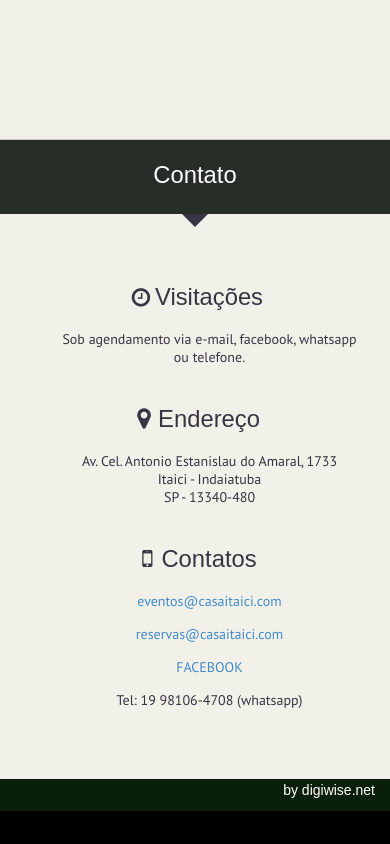
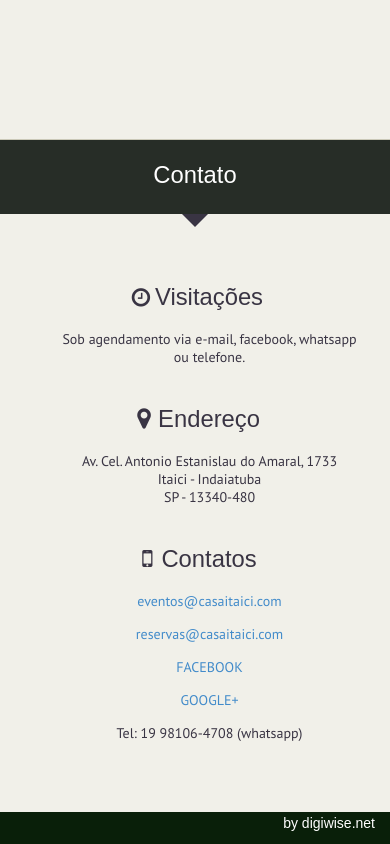
Before and after one commit to kaiam/casa-itaici-mockup, a plain HTML site: page index.html in a window 390 px wide. Shown: the part 996-1840 px from the top of the page. Before the commit the page ends 1807 px from the top, so only its background shows below. Drawn offline with Linux system fonts and the light colour scheme; some packages are replaced by stand-ins of ours; a web font is replaced by a local one.

Commit message:
fixed mobile version no scroll

```diff
--- a/css/style.css
+++ b/css/style.css
@@ -7,7 +7,7 @@
 body {
 	font-family: 'Marmelad', Arial, Helvetica, sans-serif;
 	background-color: #000;
-	overflow: hidden;
+	overflow-x: hidden;
 	padding: 0;
 }
 h1, h2, h3 {
@@ -103,7 +103,6 @@ embed, object, iframe{max-width: 100%;}
 	z-index: -100;
 	top: 0;
 	left: 0;
-	overflow: hidden;
 }
 .intro-slide .cycle-slide {
 	max-width: 100%; !important;
@@ -1849,6 +1848,10 @@ input.hint {
 /*Tablet Landscape*/
 @media screen and (max-width: 991px) {
 
+	body {
+		overflow: visible;
+	}
+
 	.intro-title {
 		width: auto;
 		height: auto;
--- a/index.html
+++ b/index.html
@@ -241,6 +241,7 @@
             <p><a href="mailto:eventos@casaitaici.com">eventos@casaitaici.com</a></p>
             <p><a href="mailto:reservas@casaitaici.com">reservas@casaitaici.com</a></p>
             <P><a href="https://www.facebook.com/casadeeventositaici" target="_blank">FACEBOOK</a></P>
+            <P><a href="https://plus.google.com/+Casaitaici/posts" target="_blank">GOOGLE+</a></P>
             <p>Tel: 19 98106-4708 (whatsapp)</p>
           </div>
         </div>
```
